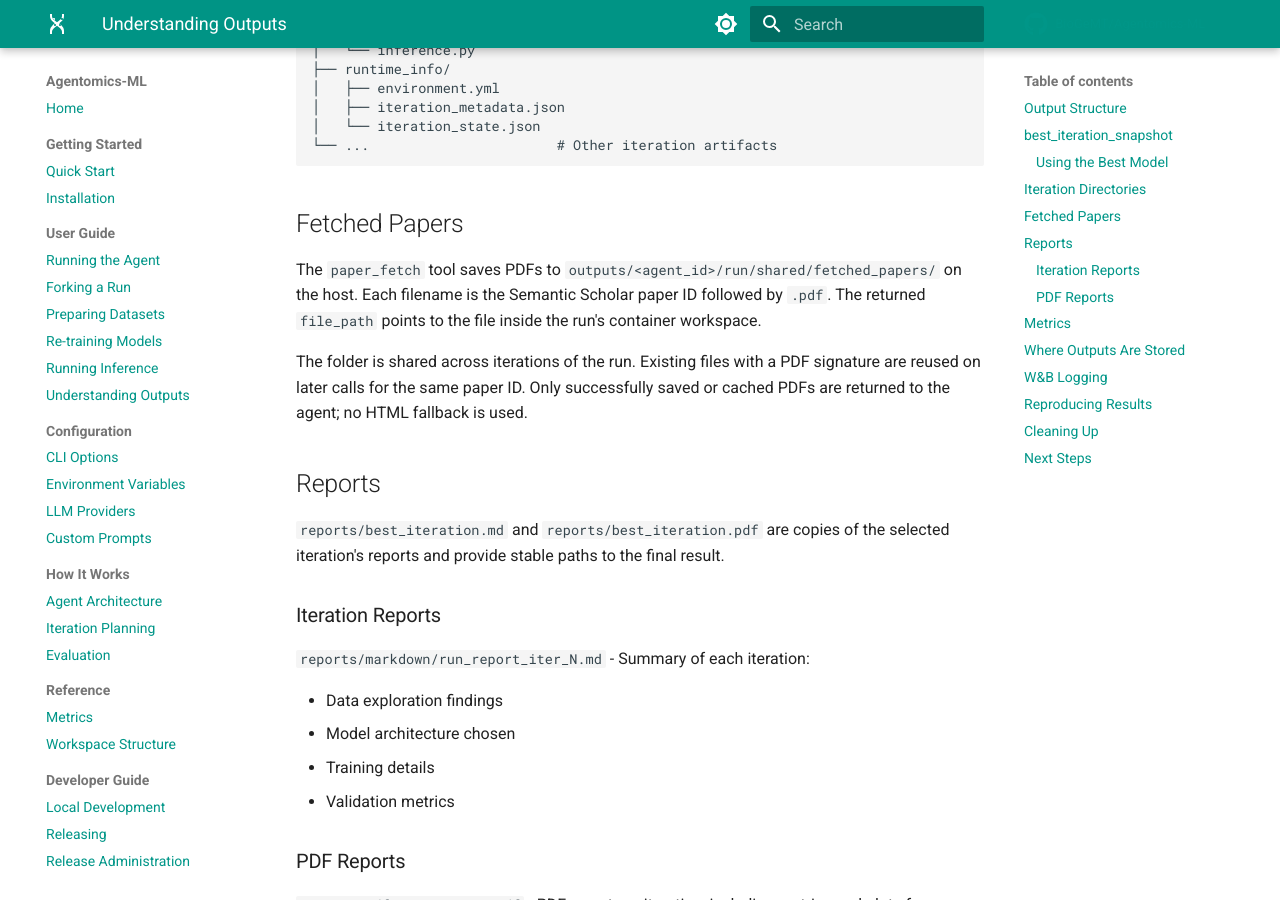
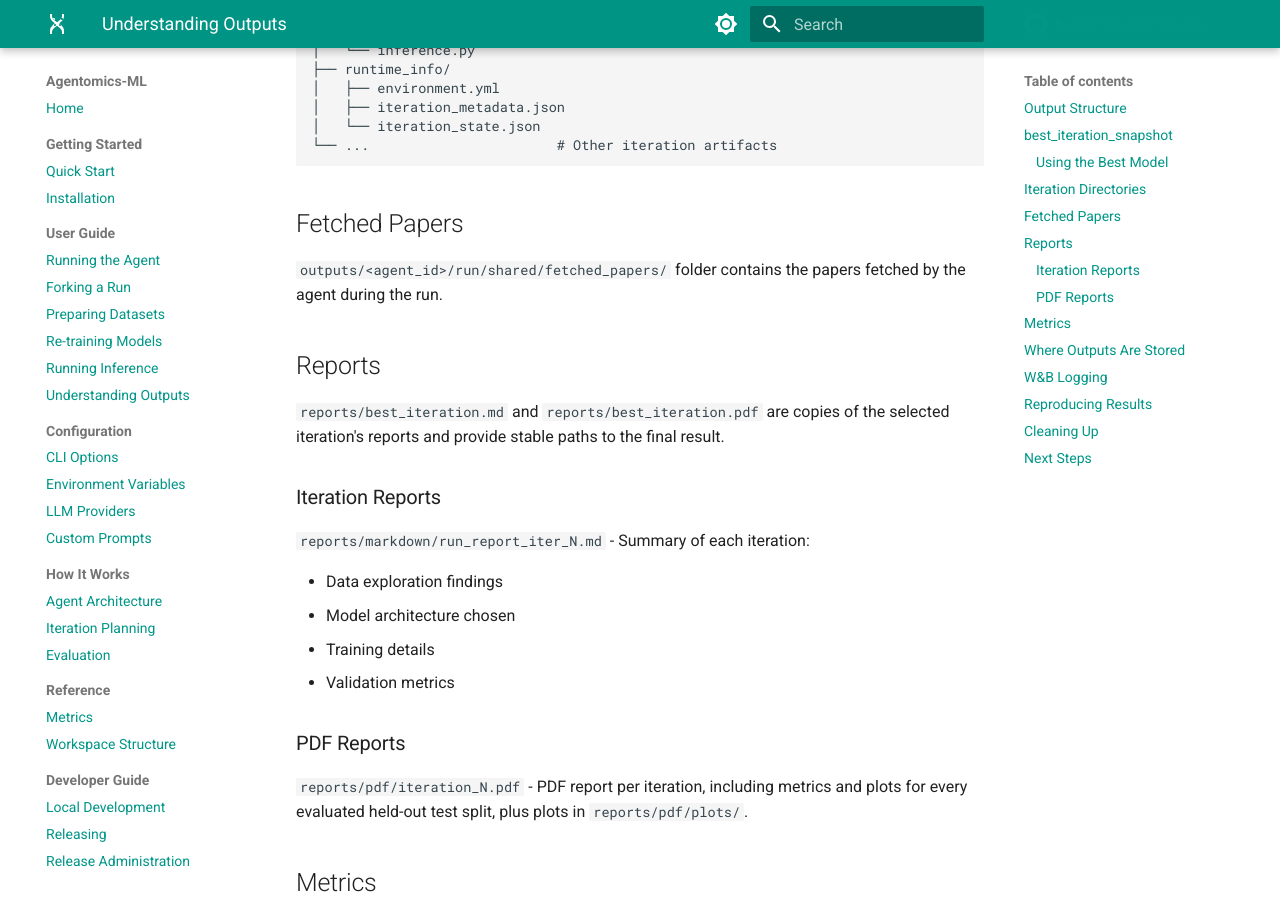
Before and after one commit to BioGeMT/agentomics-ml, an MkDocs documentation site: the page built from docs/user-guide/outputs.md, in a window 1280 px wide and 900 px high, scrolled down 2116 px. Built offline with MkDocs 1.6.1 and Material for MkDocs 9.7.7, drawn with Linux system fonts in a browser that asks for light colours; comment, search, counter and statistics services are not loaded.

Commit message:
Streamline outputs docs page

```diff
--- a/docs/user-guide/outputs.md
+++ b/docs/user-guide/outputs.md
@@ -94,14 +94,7 @@ run/iteration_N/
 
 ## Fetched Papers
 
-The `paper_fetch` tool saves PDFs to
-`outputs/<agent_id>/run/shared/fetched_papers/` on the host. Each filename is the
-Semantic Scholar paper ID followed by `.pdf`. The returned `file_path` points to
-the file inside the run's container workspace.
-
-The folder is shared across iterations of the run. Existing files with a PDF
-signature are reused on later calls for the same paper ID. Only successfully
-saved or cached PDFs are returned to the agent; no HTML fallback is used.
+`outputs/<agent_id>/run/shared/fetched_papers/` folder contains the papers fetched by the agent during the run.
 
 ## Reports
 
```
